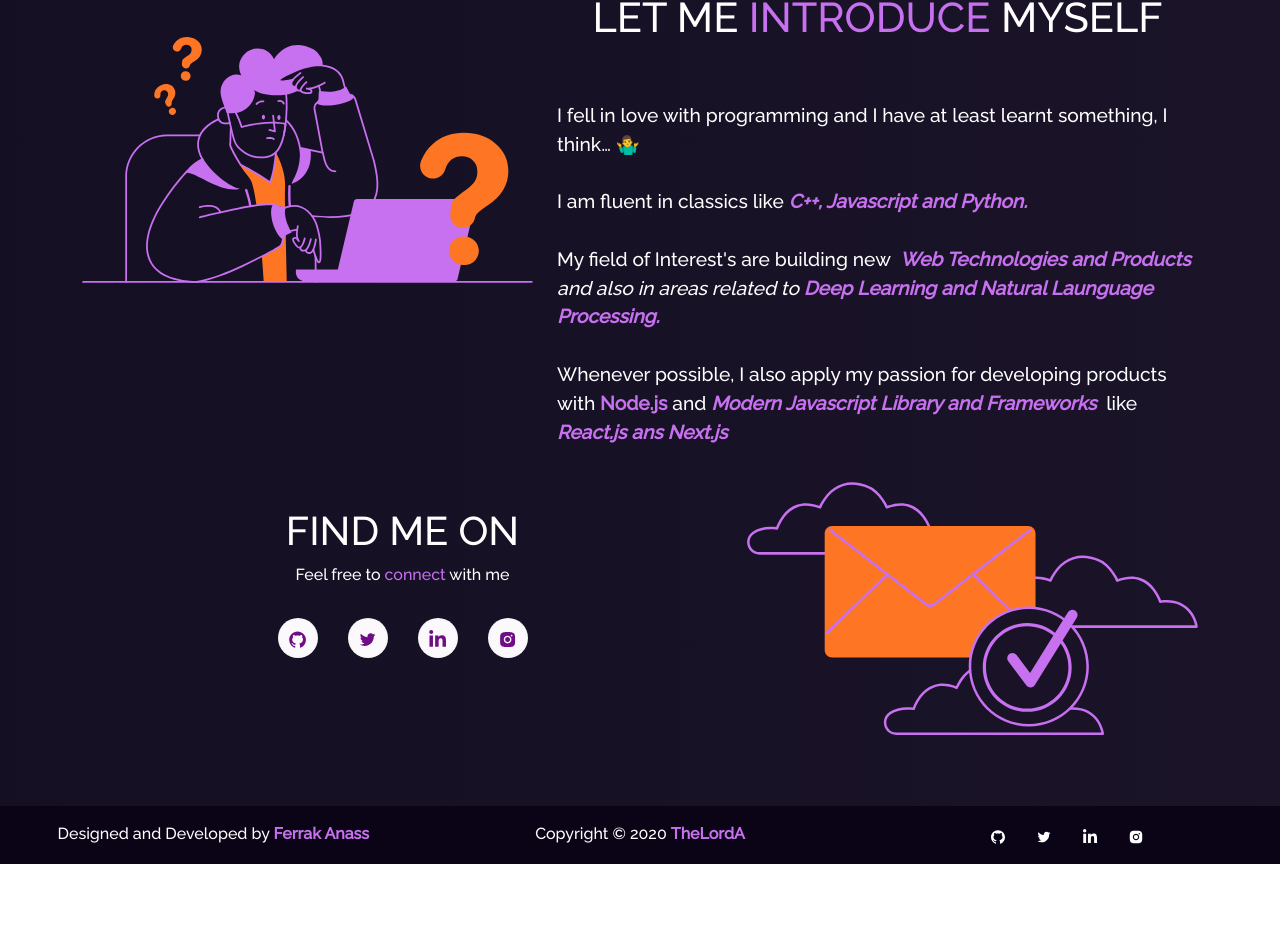
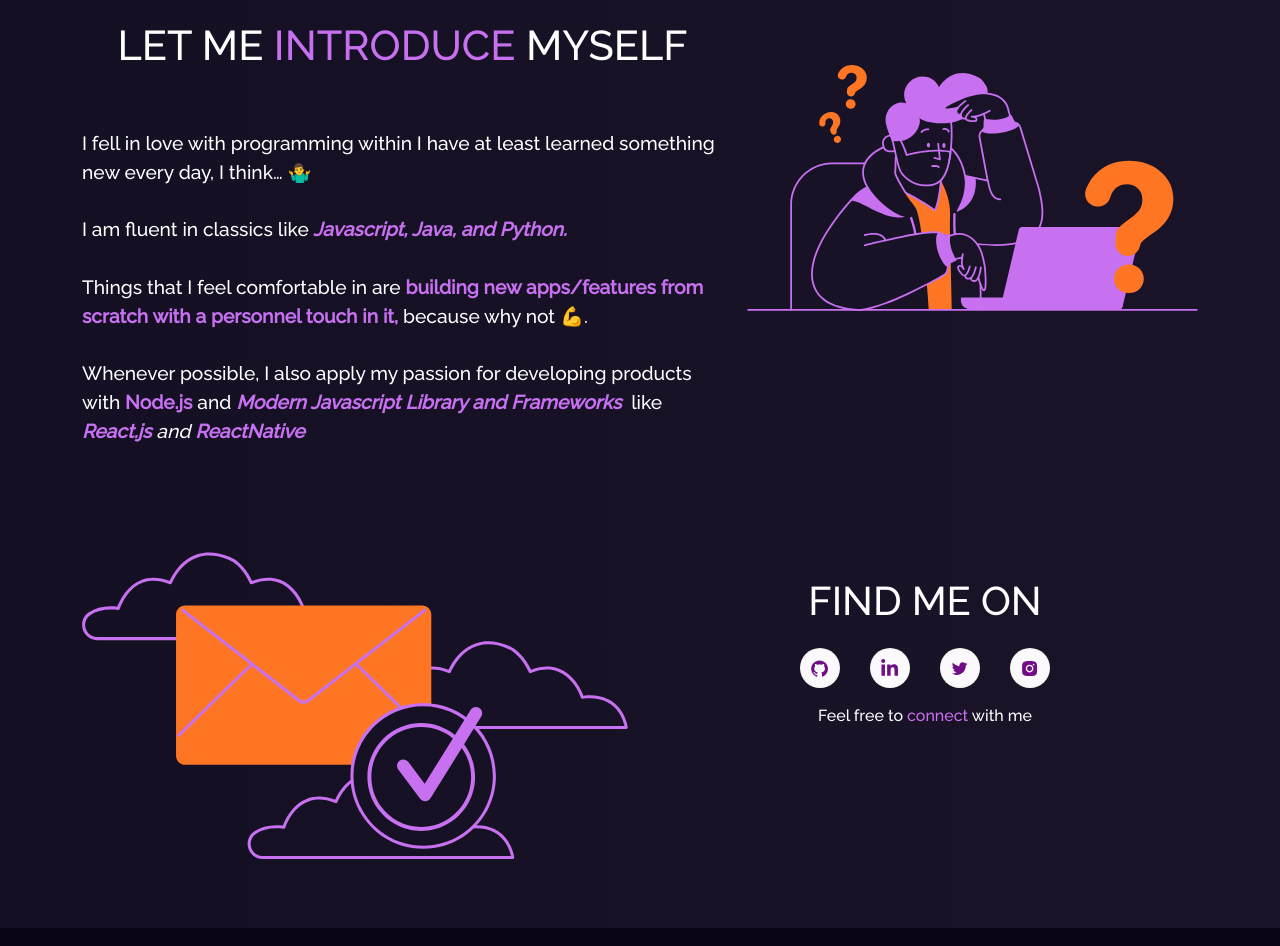
Before and after one commit to TheLordA/Resume, a React (Create React App) app: page / in a window 1280 px wide. Shown: the part 879-1825 px from the top of the page. Before the commit the page ends 1743 px from the top, so only its background shows below. Built offline with nearby package versions, Linux system fonts and the light colour scheme.

Commit message:
Over all UI improvement

```diff
--- a/src/components/About/About.js
+++ b/src/components/About/About.js
@@ -1,6 +1,5 @@
 import React from "react";
 import { Container, Row, Col } from "react-bootstrap";
-//import Particle from "../Particle";
 import Github from "./Github";
 import Techstack from "./Techstack";
 import Aboutcard from "./AboutCard";
@@ -10,7 +9,6 @@
 const About = () => {
 	return (
 		<Container fluid className="about-section">
-			{/* <Particle /> */}
 			<Container>
 				<Row style={{ justifyContent: "center", padding: "10px" }}>
 					<Col
--- a/src/components/About/AboutCard.js
+++ b/src/components/About/AboutCard.js
@@ -15,7 +15,7 @@
 						I'm a 2020 graduate of the Moroccan National Higher School for Computer Science
 						of Rabat. I hold an Engineering degree in Web Engineering and Mobile Computing.
 						<br />
-						Apart from coding, some other activities that I love to do !!
+						Besides coding, some activities that I love to do !!
 					</p>
 					<ul>
 						<li className="about-activity">
--- a/src/components/Footer.js
+++ b/src/components/Footer.js
@@ -33,6 +33,16 @@
 						</li>
 						<li className="social-icons">
 							<a
+								href="https://www.linkedin.com/in/anass-ferrak/"
+								style={{ color: "white" }}
+								target="_blank"
+								rel="noopener noreferrer"
+							>
+								<FaLinkedinIn />
+							</a>
+						</li>
+						<li className="social-icons">
+							<a
 								href="https://twitter.com/#"
 								style={{ color: "white" }}
 								target="_blank"
@@ -41,16 +51,7 @@
 								<AiOutlineTwitter />
 							</a>
 						</li>
-						<li className="social-icons">
-							<a
-								href="https://www.linkedin.com/in/anass-ferrak/"
-								style={{ color: "white" }}
-								target="_blank"
-								rel="noopener noreferrer"
-							>
-								<FaLinkedinIn />
-							</a>
-						</li>
+
 						<li className="social-icons">
 							<a
 								href="https://www.instagram.com/#"
--- a/src/components/Home/Home.js
+++ b/src/components/Home/Home.js
@@ -1,7 +1,6 @@
 import React from "react";
 import { Container, Row, Col } from "react-bootstrap";
 import homeLogo from "../../Assets/home-illus.svg";
-//import Particle from "../Particle";
 import Home2 from "./Home2";
 import Type from "./Type";
 
@@ -9,7 +8,6 @@
 	return (
 		<section>
 			<Container fluid className="home-section" id="home">
-				{/* <Particle /> */}
 				<Container className="home-content">
 					<Row>
 						<Col md={6} className="home-header">
--- a/src/components/Home/Home2.js
+++ b/src/components/Home/Home2.js
@@ -11,33 +11,23 @@
 		<Container fluid className="home-about-section" id="about">
 			<Container>
 				<Row>
-					<Col md={5} className="myAvtar">
-						<Tilt>
-							<img src={myImg} className="img-fluid" alt="avatar" />
-						</Tilt>
-					</Col>
 					<Col md={7} className="home-about-description">
 						<h1 style={{ fontSize: "2.6em" }}>
 							LET ME <span className="purple"> INTRODUCE </span> MYSELF
 						</h1>
 						<p className="home-about-body">
-							I fell in love with programming and I have at least learnt something, I
-							think… 🤷‍♂️
+							I fell in love with programming within I have at least learned something
+							new every day, I think… 🤷‍♂️
 							<br />
 							<br />I am fluent in classics like
 							<i>
-								<b className="purple"> C++, Javascript and Python. </b>
+								<b className="purple"> Javascript, Java, and Python. </b>
 							</i>
 							<br />
 							<br />
-							My field of Interest's are building new &nbsp;
-							<i>
-								<b className="purple">Web Technologies and Products </b> and also in
-								areas related to{" "}
-								<b className="purple">
-									Deep Learning and Natural Launguage Processing.
-								</b>
-							</i>
+							Things that I feel comfortable in are{" "}
+							<b className="purple">building new apps/features from scratch with </b>
+							<b className="purple"> a personnel touch in it, </b> because why not 💪.
 							<br />
 							<br />
 							Whenever possible, I also apply my passion for developing products with{" "}
@@ -47,17 +37,26 @@
 							</i>
 							&nbsp; like
 							<i>
-								<b className="purple"> React.js ans Next.js</b>
+								<b className="purple"> React.js</b> and{" "}
+								<b className="purple"> ReactNative</b>
 							</i>
 						</p>
 					</Col>
+					<Col md={5} className="myAvtar">
+						<Tilt>
+							<img src={myImg} className="img-fluid" alt="avatar" />
+						</Tilt>
+					</Col>
 				</Row>
-				<Row>
-					<Col md={7} className="home-about-social">
+				<Row style={{ marginTop: "70px" }}>
+					<Col md={6}>
+						<Tilt>
+							<img src={messaging} className="img-fluid" alt="avatar" />
+						</Tilt>
+					</Col>
+					<Col md={6} className="home-about-social">
 						<h1>FIND ME ON</h1>
-						<p>
-							Feel free to <span className="purple">connect </span>with me
-						</p>
+
 						<ul className="home-about-social-links">
 							<li className="social-icons">
 								<a
@@ -67,16 +66,6 @@
 									className="icon-colour  home-social-icons"
 								>
 									<AiFillGithub />
-								</a>
-							</li>
-							<li className="social-icons">
-								<a
-									href="https://twitter.com/#"
-									target="_blank"
-									rel="noreferrer"
-									className="icon-colour  home-social-icons"
-								>
-									<AiOutlineTwitter />
 								</a>
 							</li>
 							<li className="social-icons">
@@ -91,6 +80,17 @@
 							</li>
 							<li className="social-icons">
 								<a
+									href="https://twitter.com/#"
+									target="_blank"
+									rel="noreferrer"
+									className="icon-colour  home-social-icons"
+								>
+									<AiOutlineTwitter />
+								</a>
+							</li>
+
+							<li className="social-icons">
+								<a
 									href="https://www.instagram.com/#"
 									target="_blank"
 									rel="noreferrer"
@@ -100,11 +100,9 @@
 								</a>
 							</li>
 						</ul>
-					</Col>
-					<Col md={5}>
-						<Tilt>
-							<img src={messaging} className="img-fluid" alt="avatar" />
-						</Tilt>
+						<p>
+							Feel free to <span className="purple">connect </span>with me
+						</p>
 					</Col>
 				</Row>
 			</Container>
--- a/src/components/Navbar.js
+++ b/src/components/Navbar.js
@@ -26,7 +26,7 @@
 		<Navbar expanded={expand} fixed="top" expand="md" className={navColour ? "sticky" : "navbar"}>
 			<Container>
 				<Navbar.Brand href="/" className="logoType" alt="brand">
-					{"< @ TheLordA />"}
+					{"< TheLordA />"}
 				</Navbar.Brand>
 				<Navbar.Toggle
 					aria-controls="responsive-navbar-nav"
--- a/src/style.css
+++ b/src/style.css
@@ -256,6 +256,7 @@
 
 .home-section {
 	position: relative;
+	height: 100vh;
 	z-index: -1;
 	background-image: var(--image-gradient), url(./Assets/home-bg.jpg);
 	background-position: top center;
@@ -320,7 +321,7 @@
 .home-about-section {
 	position: relative;
 	padding-bottom: 70px !important;
-	padding-top: 70px !important;
+	padding-top: 0px !important;
 }
 
 .home-about-description {
```
